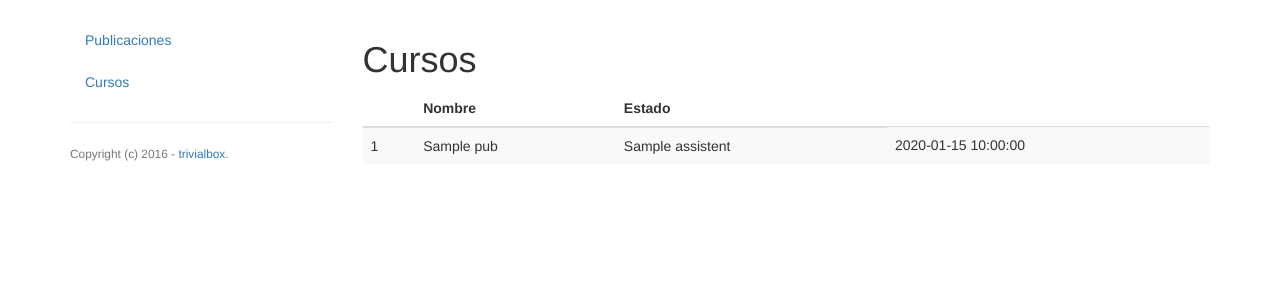
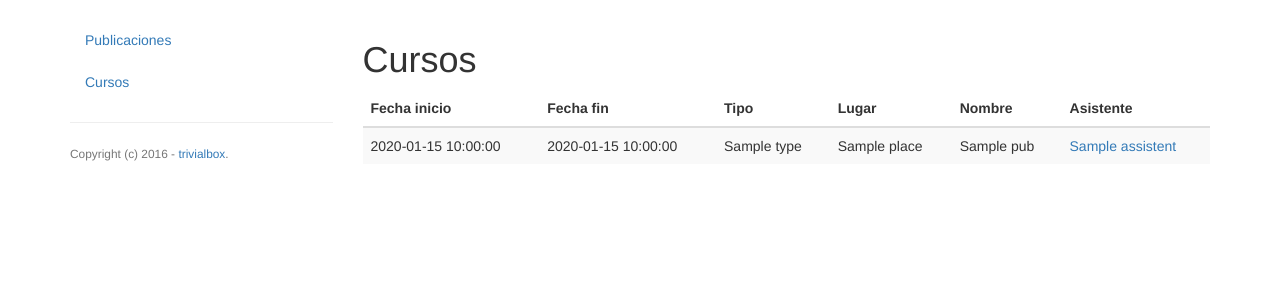
Before and after one commit to stsewd/curpud, a Python web app: template curpud/templates/courses/list.html in a window 1280 px wide. Shown: the part 52-352 px from the top of the page. Run offline with Jinja, Linux system fonts and the light colour scheme; the template is opened without the code that fills it: most values are stand-ins (such as "Sample title", 1, 10 or a date in 2020); some libraries are stand-ins or nearby versions.

Commit message:
implementado lista de cursos

```diff
--- a/curpud/templates/courses/list.html
+++ b/curpud/templates/courses/list.html
@@ -14,28 +14,40 @@
 <table class="table table-striped table-hover">
     <thead>
     <tr>
-        <th></th>
+        <th>Fecha inicio</th>
+        <th>Fecha fin</th>
+        <th>Tipo</th>
+        <th>Lugar</th>
         <th>Nombre</th>
-        <th>Estado</th>
+        <th>Asistente</th>
     </tr>
     </thead>
     <tbody>
     {% for pub in courses %}
     <tr>
-        <td scope="row">
-            {{ loop.index }}
+        <td>
+            {{ pub.init_date}}
+        </td>
+        <td>
+            {{ pub.end_date}}
+        </td>
+        <td>
+            {{ pub.type}}
+        </td>
+        <td>
+            {{ pub.place}}
+        </td>
+        <td>
+            {{ pub.name}}
+        </td>
+        <td>
+            <a href="{{ url_for('publications.list', user=pub.assistent) }}">
+
+                {{pub.assistent}}
+            </a>
+
         </td>
 
-        <td>
-            {{pub.name}}
-        </td>
-        <td>
-            {{pub.assistent}}
-        </td>
-
-        <td>
-            {{pub.end_date}}
-        </td>
     </tr>
     {% endfor %}
     </tbody>
```
